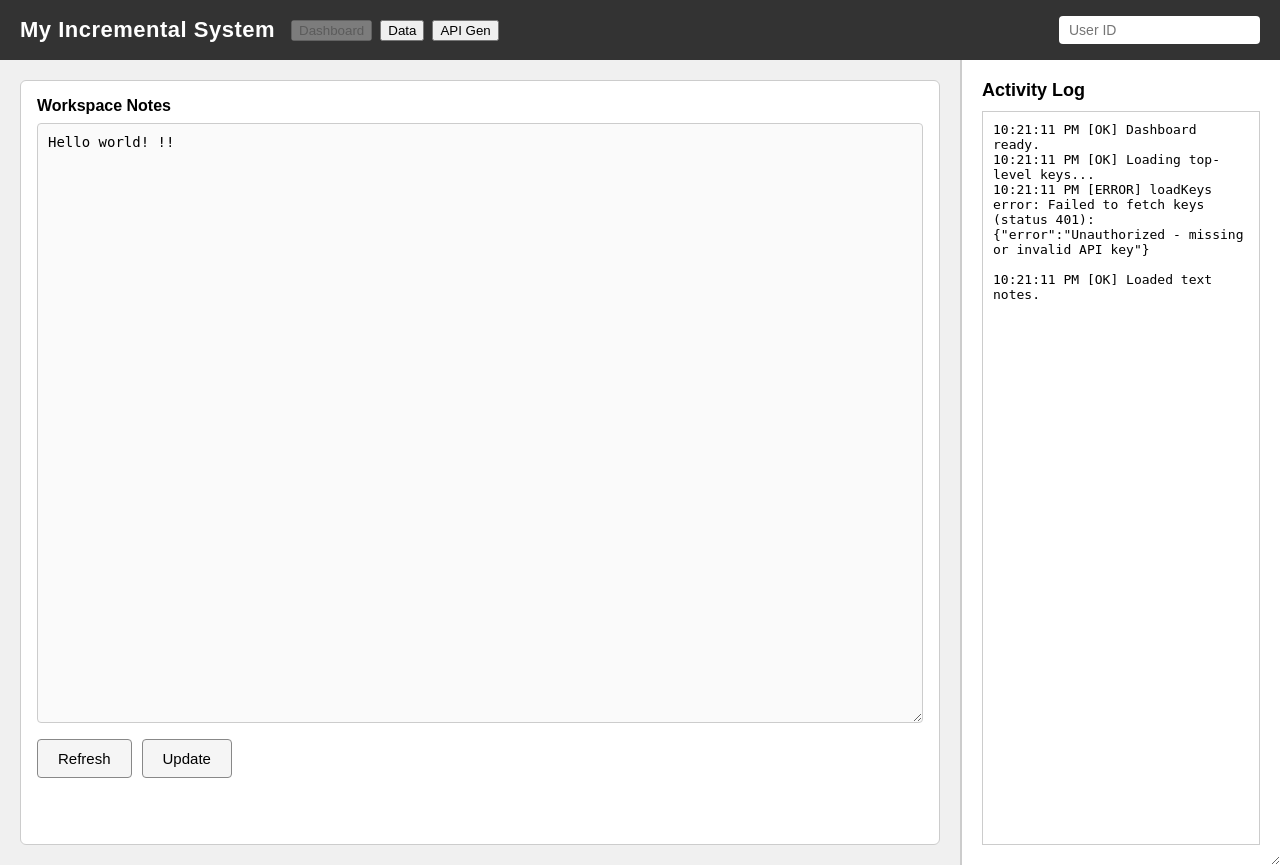
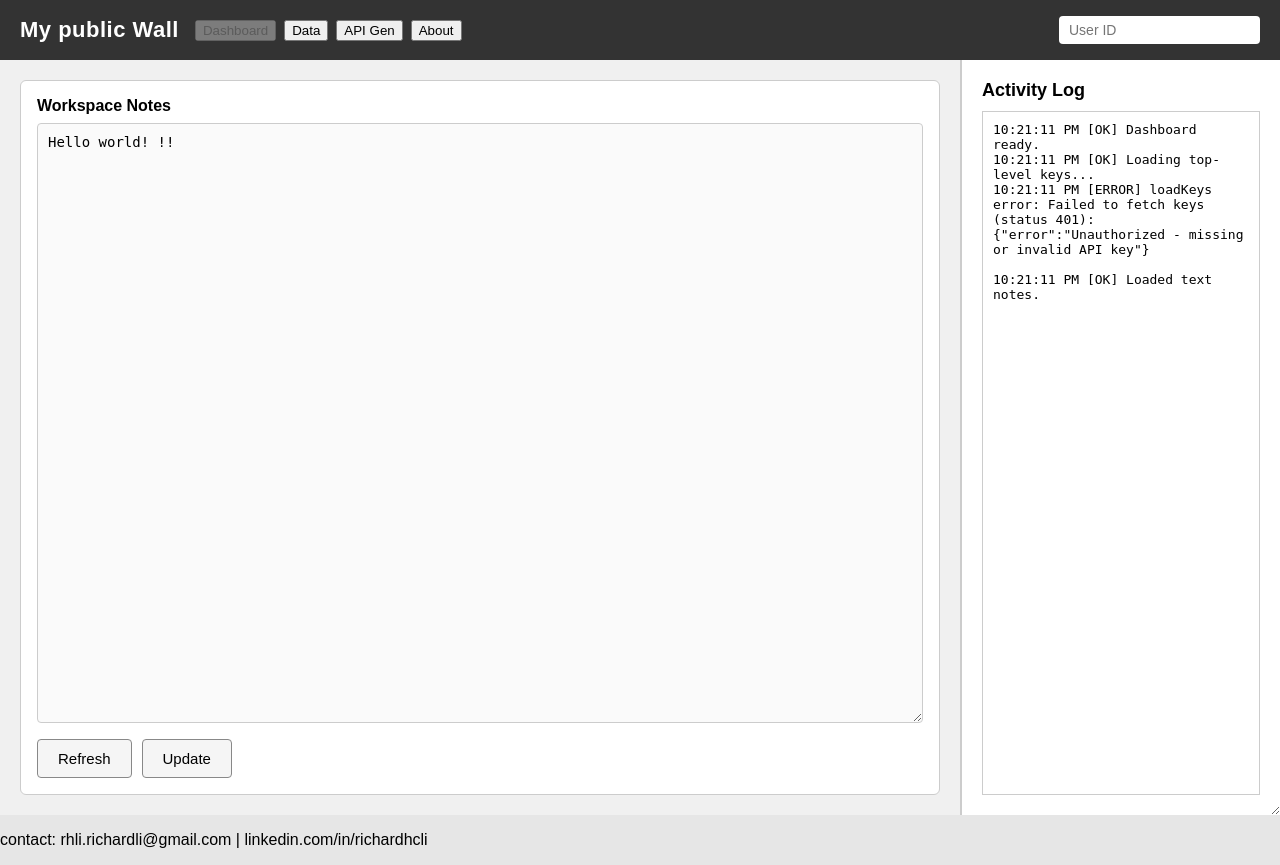
Before and after one commit to richardhcli/JSON-storage-unit, a Flask app: page / in a window 1280 px wide. Run offline with Flask 3, Linux system fonts and the light colour scheme.

Commit message:
add about me

```diff
--- a/app/static/js/refs.js
+++ b/app/static/js/refs.js
@@ -58,7 +58,8 @@
       'textUpdateBtn',
       'tab-dashboard',
       'tab-data',
-      'tab-apigen'
+      'tab-apigen',
+      'tab-about'
     ];
     ids.forEach((id) => {
       App.els[id] = document.getElementById(id);
--- a/app/static/js/shared_ui.js
+++ b/app/static/js/shared_ui.js
@@ -27,6 +27,7 @@
       dashboard: els['tab-dashboard'] || document.getElementById('tab-dashboard'),
       data: els['tab-data'] || document.getElementById('tab-data'),
       apigen: els['tab-apigen'] || document.getElementById('tab-apigen'),
+      about: els['tab-about'] || document.getElementById('tab-about'),
     };
 
     function setActiveTab(tab) {
@@ -75,6 +76,12 @@
           e.preventDefault();
           setActiveTab('apigen');
         }));
+      document
+        .querySelectorAll('[data-action="show-about"]')
+        .forEach((a) => a.addEventListener('click', (e) => {
+          e.preventDefault();
+          setActiveTab('about');
+        }));
     }
   } catch (err) {
     console.warn('shared_ui init failed', err);
--- a/app/templates/dashboard.html
+++ b/app/templates/dashboard.html
@@ -2,7 +2,7 @@
 <html lang="en">
 <head>
   <meta charset="UTF-8">
-  <title>Incremental System · Dashboard</title>
+  <title>Public display CRUD System</title>
   <meta name="viewport" content="width=device-width, initial-scale=1.0">
   {# --------------------------------------------------------------------- #}
   {# Global Styles: layout, responsive behavior, and shared UI elements    #}
@@ -48,11 +48,12 @@
     <!-- Banner: fixed header with app title, tab buttons, and user ID input -->
     <header class="banner">
       <div style="display:flex; align-items:center; gap:16px;">
-        <a class="banner-title" href="/" style="color:#fff; text-decoration:none;">My Incremental System</a>
+        <a class="banner-title" href="/" style="color:#fff; text-decoration:none;">My public Wall</a>
         <div class="tab-buttons" style="display:flex; gap:8px;">
           <button class="tab-button" data-tab="dashboard">Dashboard</button>
           <button class="tab-button" data-tab="data">Data</button>
           <button class="tab-button" data-tab="apigen">API Gen</button>
+          <button class="tab-button" data-tab="about">About</button>
         </div>
       </div>
       <div class="banner-userid">
@@ -119,6 +120,30 @@
           </div>
         </div>
       </section>
+
+      {# About Tab: static project information #}
+      <section id="tab-about" class="tab-panel" aria-label="About">
+        <h2>About This Project</h2>
+        <p>
+          Hello! This is Richard Li here.
+        </p>
+        <p>
+          <strong>Project:</strong> This was originally supposed to be a CRUD system for my personal use to manage incremental data updates via API calls.
+          Ie: An IRL leveling system for self-motivation.
+        </p>
+        <p>
+          However, I have decided to make it a public display CRUD system for anyone to use and contribute to. Partially because such a leveling system was better off being local, and partially so that I could still scrap together something useful.
+        </p>
+        <p>
+          Also, cool social experiment!
+        </p>
+        <p>
+          This project is open-source and available on my GitHub: <a href="https://github.com/richardhcli/JSON-storage-unit" target="_blank" rel="noopener noreferrer">https://github.com/richardhcli/JSON-storage-unit</a>
+        </p>
+        <p>
+          <strong>Contact:</strong> rhli.richardli@gmail.com | <a href="https://www.linkedin.com/in/richardhcli" target="_blank" rel="noopener noreferrer">www.linkedin.com/in/richardhcli</a>
+        </p>
+      </section>
     </div>
   {% endmacro %}
 
@@ -142,6 +167,9 @@
     {{ activity_log() }}
   </div>
 
+  <p> contact: rhli.richardli@gmail.com | linkedin.com/in/richardhcli</p>
+
+
   {# Script Assets: shared state management, data ops, and generator logic #}
   <script src="{{ url_for('static', filename='js/refs.js') }}"></script>
   <script src="{{ url_for('static', filename='js/shared_ui.js') }}"></script>
```
